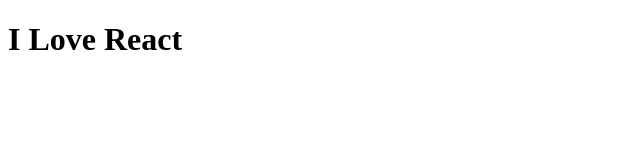
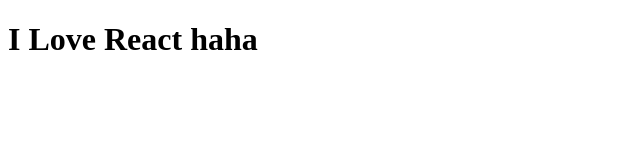
Before and after one commit to starrykai/ilovereact, a website: page index.html in a window 1280 px wide. Shown: the whole page, without its empty margins (0-640 px from the left). Drawn offline with Linux system fonts and the light colour scheme.

```diff
--- a/index.html
+++ b/index.html
@@ -23,6 +23,6 @@
 
 
         <!-- <script src="js/app.js"></script> -->
-    <h1>I Love React</h1>
+    <h1>I Love React haha</h1>
     </body>
 </html>
```
Also changed, not shown: 1 other file.
